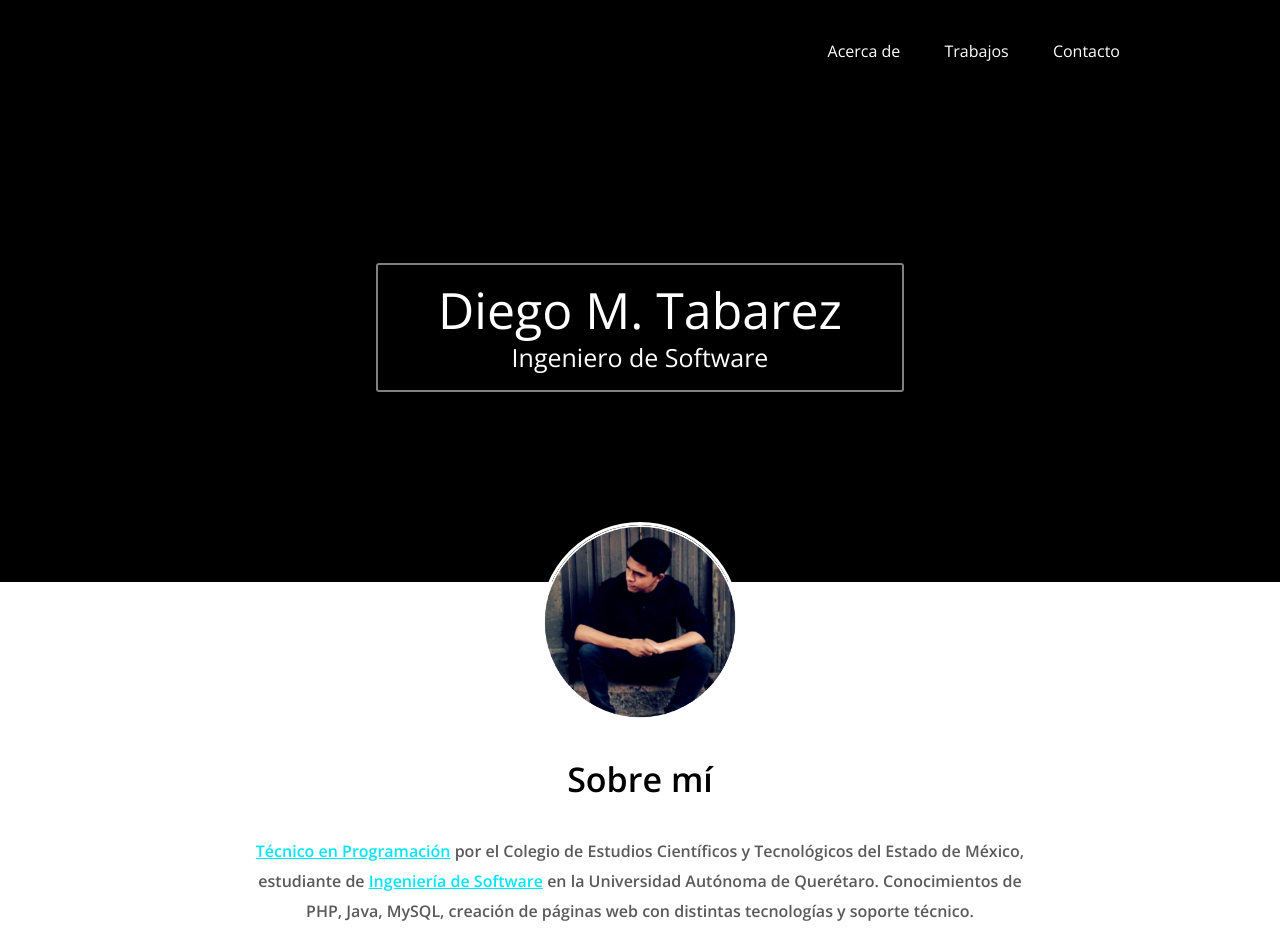
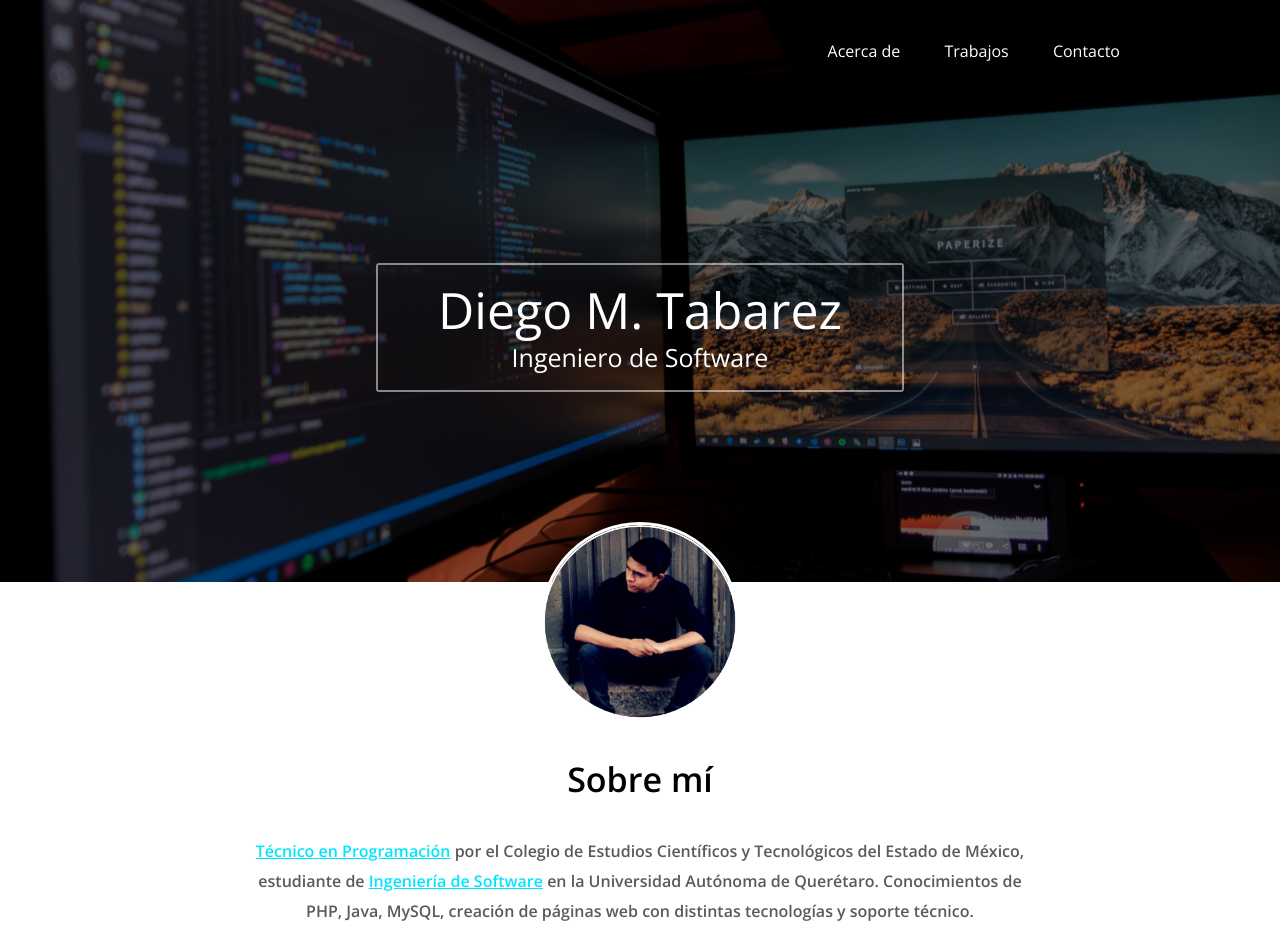
Before and after one commit to gamordrkr/DiegoM.Tabarez-Portafolio, a plain HTML site: page index.html in a window 1280 px wide. Shown: the top 929 px of the page. Drawn offline with nearby package versions, Linux system fonts and the light colour scheme; the site is published under a folder, as on GitHub Pages, so addresses that start at the root find nothing.

Commit message:
Update estilos.css

```diff
--- a/css/estilos.css
+++ b/css/estilos.css
@@ -16,7 +16,7 @@ body {
 }
 /* HEADER */
 header {
-  background: url("/img/fondo.png") black;
+  background: url(../img/fondo.png);
   background-repeat: no-repeat;
   background-position: center;
   max-height: 600px;
```
